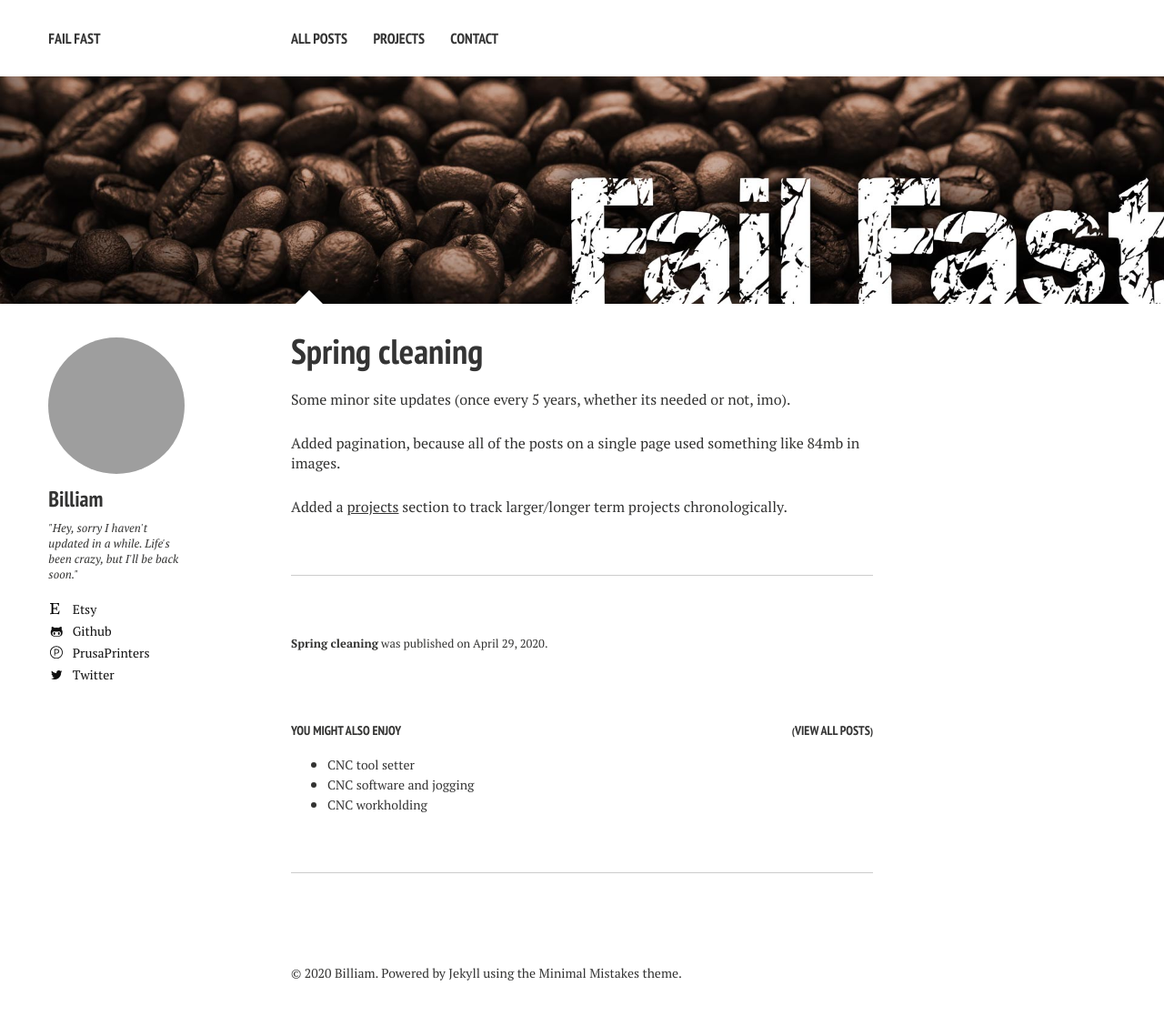
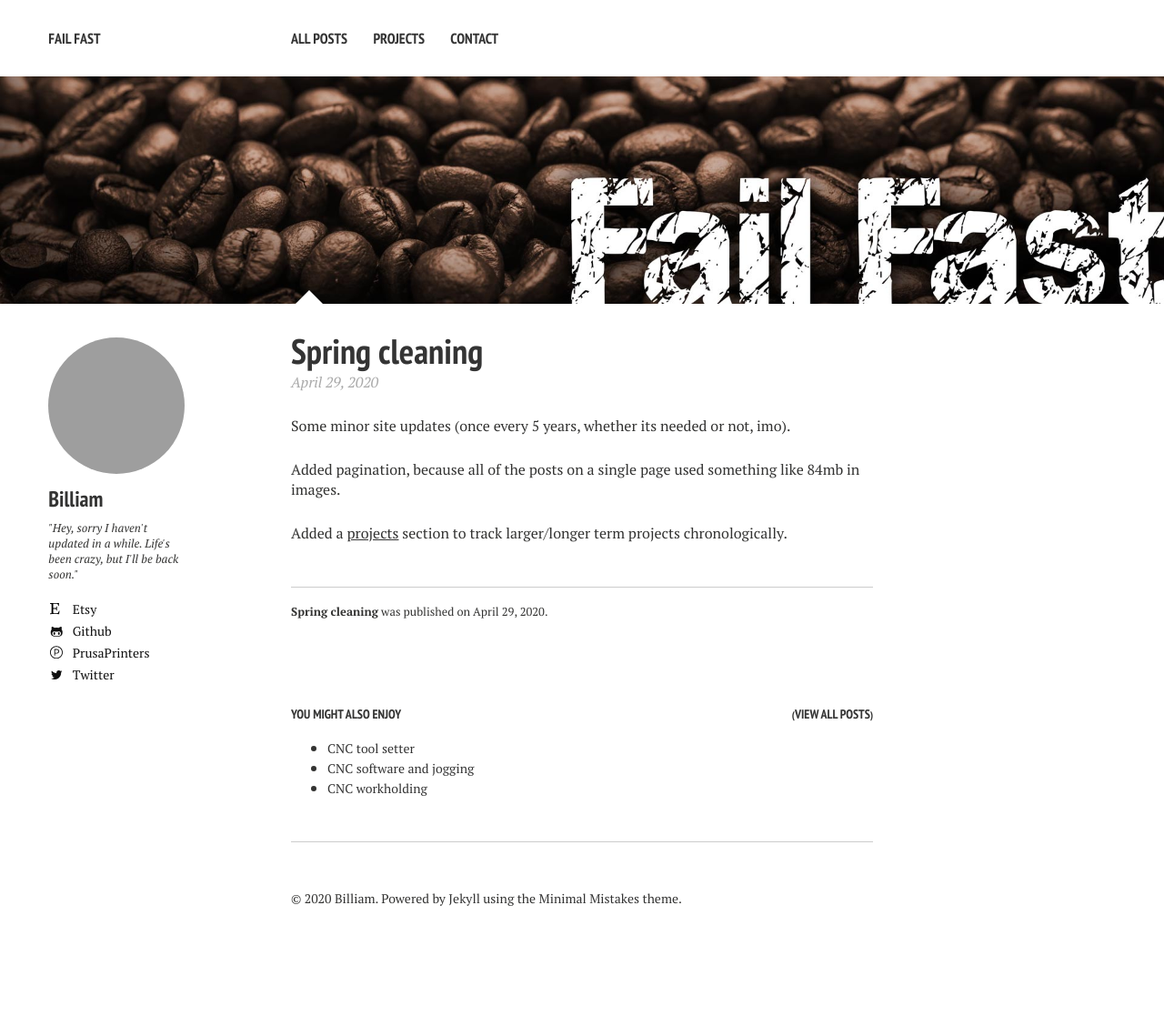
Before and after one commit to Billiam/billiam.org, a Jekyll site: the page built from _posts/2020-04-28-spring-cleaning.md, in a window 1280 px wide. Shown: the whole page at 91% size. Built offline with Jekyll 4.4.1, drawn with Linux system fonts in a browser that asks for light colours; nearby versions of some CDN libraries; after the commit the page ends 1046 px from its top, so only the background shows below that; grey boxes are pictures that could not be loaded.

Commit message:
Adding date subheadings

```diff
--- a/_layouts/post.html
+++ b/_layouts/post.html
@@ -51,6 +51,9 @@
       {% else %}
         <h1><a href="{{ site.baseurl }}{{ page.url }}" rel="bookmark" title="{{ page.title }}">{{ page.title }}</a></h1>
       {% endif %}
+      <p class="date">
+        <time datetime="{{ page.date | date_to_xmlschema }}">{{ page.date | date: "%B %d, %Y" }}</time>
+      </p>
     </div><!--/ .headline-wrap -->
     <div class="article-wrap">
       {{ content }}
--- a/_layouts/posts-content.html
+++ b/_layouts/posts-content.html
@@ -45,6 +45,9 @@
       {% else %}
         <h1><a href="{{ site.baseurl }}{{ post.url }}" rel="bookmark" title="{{ post.title }}">{{ post.title }}</a></h1>
       {% endif %}
+      <p class="date">
+        <time datetime="{{ post.date | date_to_xmlschema }}">{{ post.date | date: "%B %d, %Y" }}</time>
+      </p>
     </div><!--/ .headline-wrap -->
     <div class="article-wrap">
       {{ post.content }}
--- a/_layouts/project.html
+++ b/_layouts/project.html
@@ -49,7 +49,7 @@
 
   <div id="article-column">
   <div class="collection-index">
-    <h2>{{ page.title }}</h2>
+    <h1>{{ page.title }}</h1>
     <p>{{ page }}</p>
 
     {% for post in site.tags[page.tag] reversed %}
--- a/_sass/fail.scss
+++ b/_sass/fail.scss
@@ -185,9 +185,20 @@ figure img {
 }
 
 .post hr {
-  margin: 4em 0;
+  margin: 3em 0 1em 0;
 }
 
 h1 {
  font-size: 2.4rem;
 }
+
+.headline-wrap {
+  h1 {
+    margin-bottom: 0.4rem;
+  }
+  .date {
+    font-style: italic;
+    color: #aaa;
+    margin-bottom: 1.65rem;
+  }
+}
```
